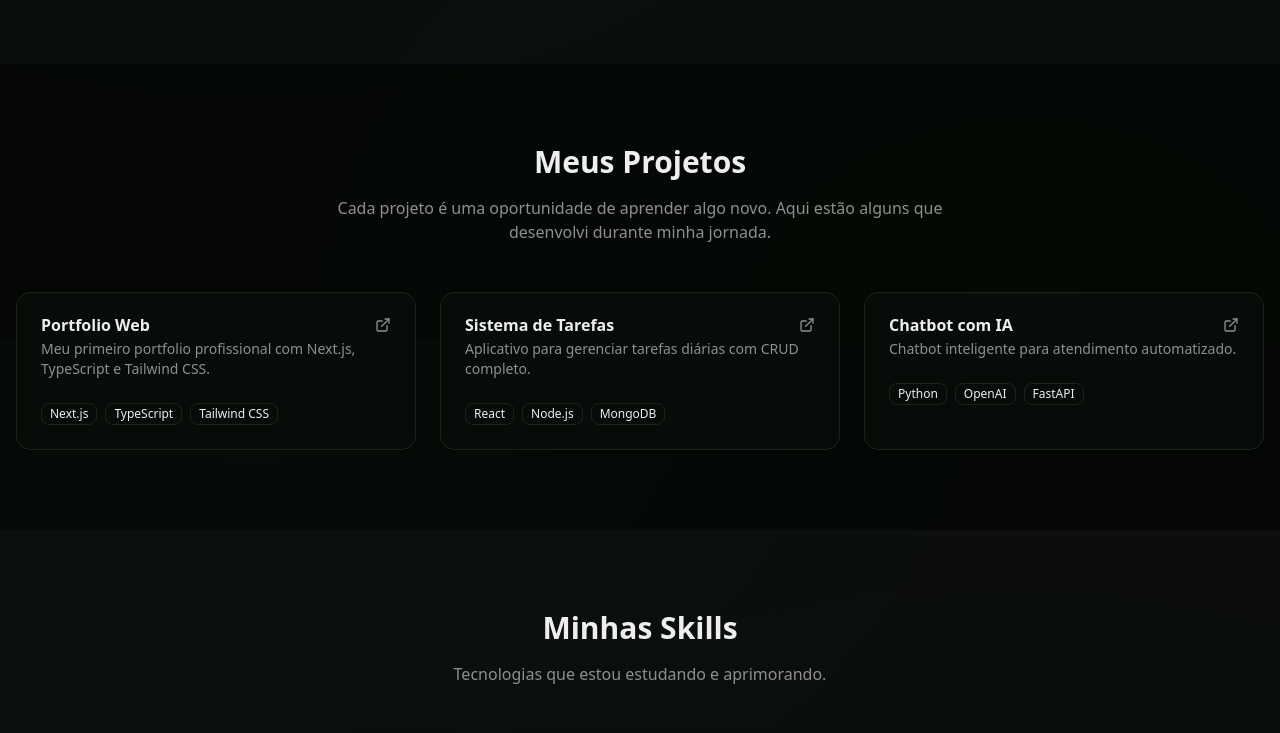
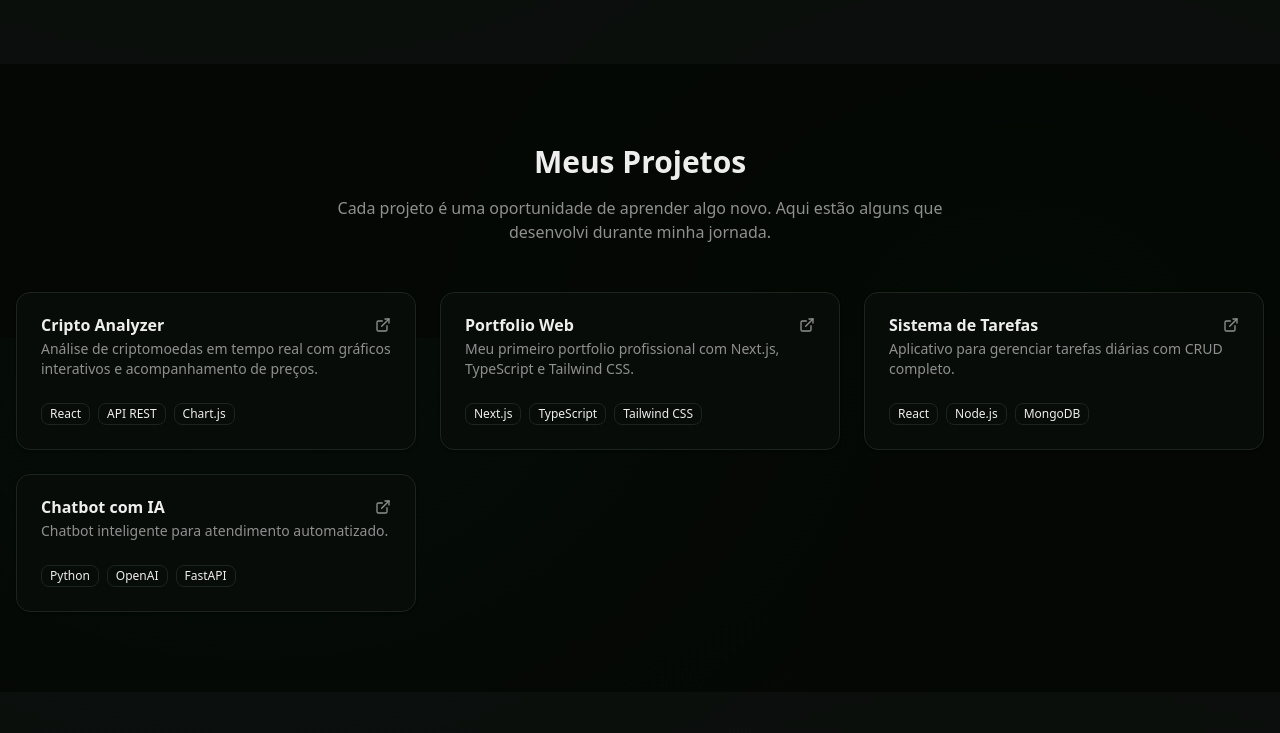
Before and after one commit to camz-dev/portifolio, a Next.js app: page / in a window 1280 px wide. Shown: the part 1262-1995 px from the top of the page. Built offline with nearby package versions, Linux system fonts and the light colour scheme.

Commit message:
Adiciona projeto Cripto Analyzer ao portfolio

```diff
--- a/src/app/page.tsx
+++ b/src/app/page.tsx
@@ -66,6 +66,14 @@ import ParticleBackground from "@/components/particle-background"  // Partícula
 const projetos = [
   {
     id: 1,
+    titulo: "Cripto Analyzer",
+    descricao: "Análise de criptomoedas em tempo real com gráficos interativos e acompanhamento de preços.",
+    tecnologias: ["React", "API REST", "Chart.js"],
+    link: "#",
+    categoria: "frontend",
+  },
+  {
+    id: 2,
     titulo: "Portfolio Web",
     descricao: "Meu primeiro portfolio profissional com Next.js, TypeScript e Tailwind CSS.",
     tecnologias: ["Next.js", "TypeScript", "Tailwind CSS"],
@@ -73,7 +81,7 @@ const projetos = [
     categoria: "frontend",
   },
   {
-    id: 2,
+    id: 3,
     titulo: "Sistema de Tarefas",
     descricao: "Aplicativo para gerenciar tarefas diárias com CRUD completo.",
     tecnologias: ["React", "Node.js", "MongoDB"],
@@ -81,7 +89,7 @@ const projetos = [
     categoria: "fullstack",
   },
   {
-    id: 3,
+    id: 4,
     titulo: "Chatbot com IA",
     descricao: "Chatbot inteligente para atendimento automatizado.",
     tecnologias: ["Python", "OpenAI", "FastAPI"],
```
